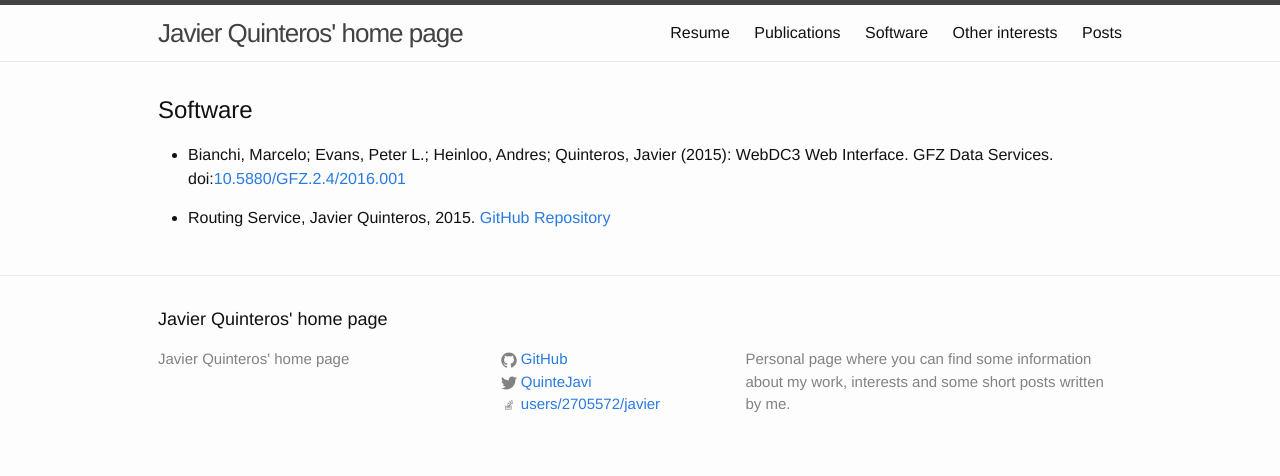
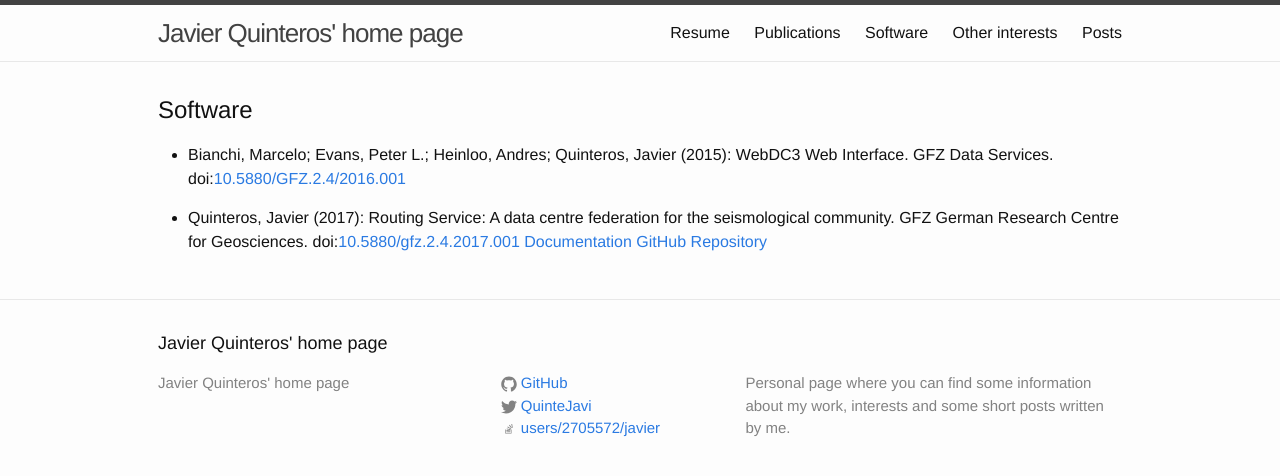
Before and after one commit to javiquinte/javiquinte.github.io, a Jekyll site: the page built from 4-software.md, in a window 1280 px wide. Shown: the top 476 px of the page. Built offline with Jekyll 4.4.1, drawn with Linux system fonts in a browser that asks for light colours.

Commit message:
Add DOI of Routing Service.

```diff
--- a/4-software.md
+++ b/4-software.md
@@ -10,8 +10,11 @@ Software
 * Bianchi, Marcelo; Evans, Peter L.; Heinloo, Andres; Quinteros, Javier (2015): WebDC3 Web Interface. GFZ Data Services.
 doi:[10.5880/GFZ.2.4/2016.001][webdc3-doi]
 
-* Routing Service, Javier Quinteros, 2015.
+* Quinteros, Javier (2017): Routing Service: A data centre federation for the seismological community. GFZ German Research Centre for Geosciences. doi:[10.5880/gfz.2.4.2017.001][routing-doi]
+[Documentation][routing-doc]
 [GitHub Repository][routing-repo]
 
 [webdc3-doi]:   http://dx.doi.org/10.5880/GFZ.2.4/2016.001
 [routing-repo]: https://github.com/EIDA/routing.git
+[routing-doi]:  http://dx.doi.org/10.5880/gfz.2.4.2017.001
+[routing-doc]:  https://routing.readthedocs.io/en/latest/
```
